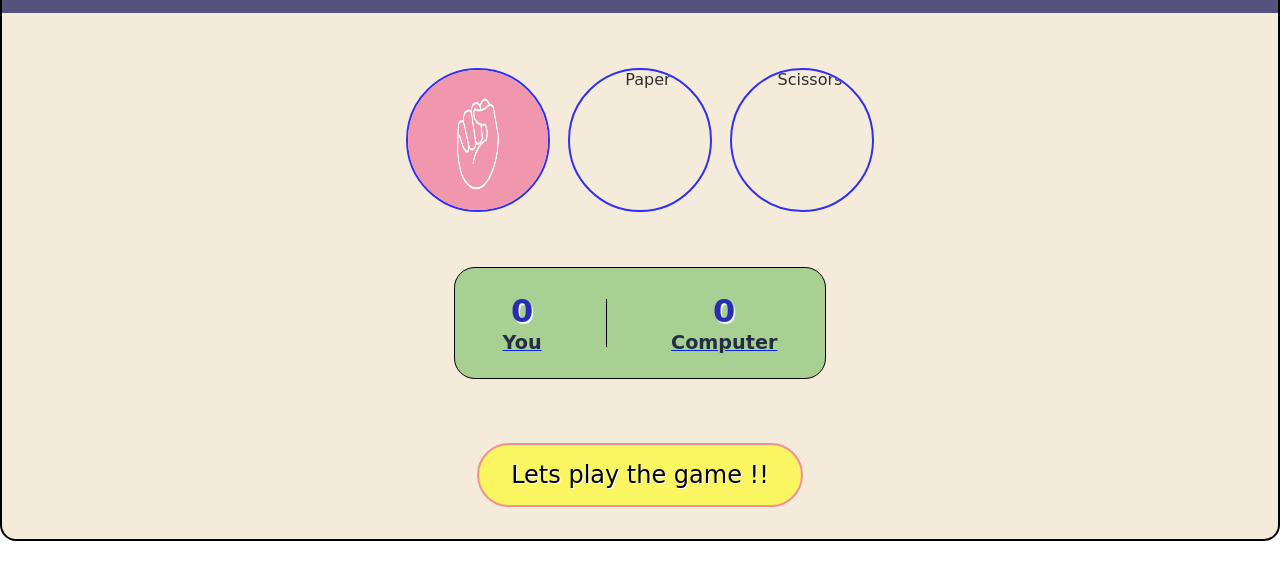
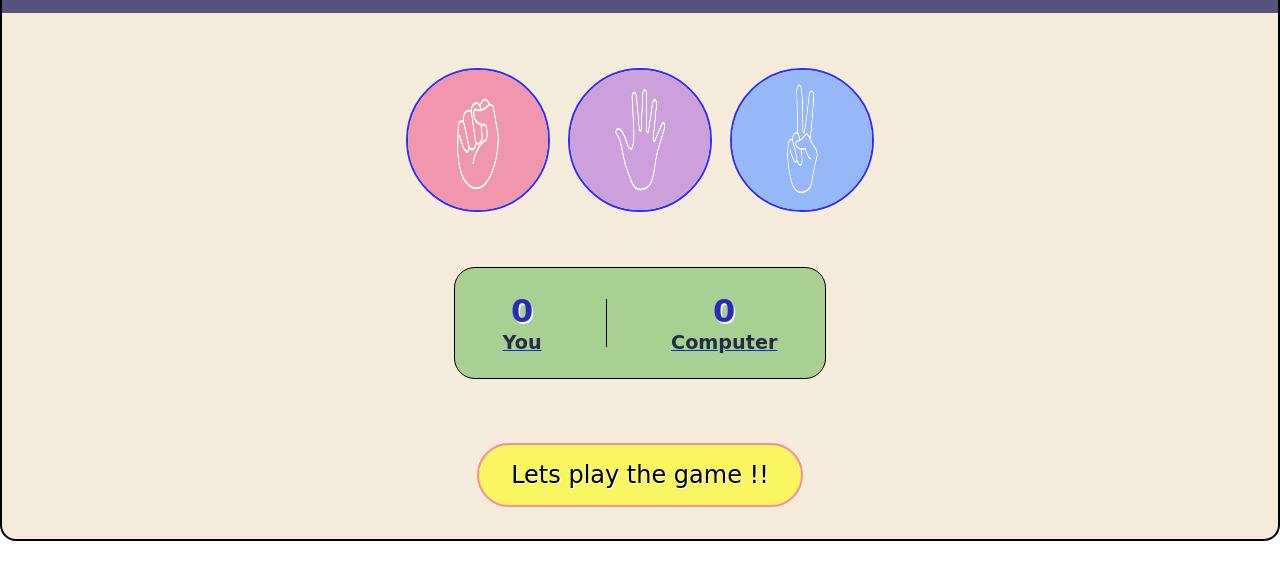
Before and after one commit to anubhav-0004/Rock-Paper-Scissors, a plain HTML site: page index.html in a window 1280 px wide. Shown: the part 133-712 px from the top of the page. Drawn offline with Linux system fonts and the light colour scheme.

Commit message:
Update index.html

```diff
--- a/index.html
+++ b/index.html
@@ -12,8 +12,8 @@
         <div class="name"><h2>Rock Paper Scissiors</h2></div>
         <div class="options">
             <div class="option" id="rock"><img src="rock.png" alt="Rock"></div>
-            <div class="option" id="paper"><img src="/images/paper.png" alt="Paper"></div>
-            <div class="option" id="scissors"><img src="/images/scissors.png" alt="Scissors"></div>
+            <div class="option" id="paper"><img src="paper.png" alt="Paper"></div>
+            <div class="option" id="scissors"><img src="scissors.png" alt="Scissors"></div>
         </div>
         <div class="counts">
             <div id="user-count">
```
